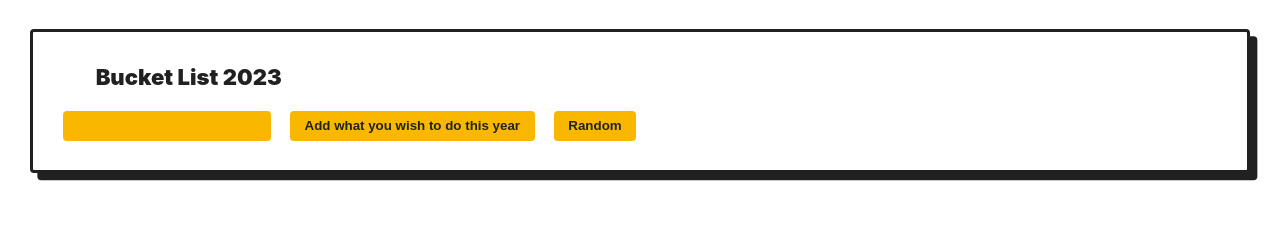
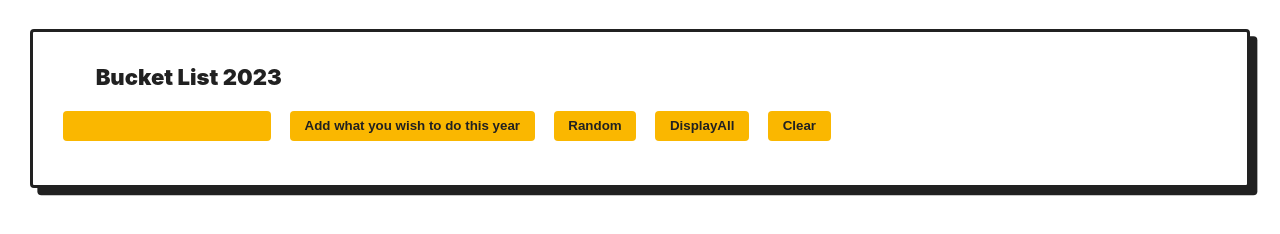
Before and after one commit to bambambus/bucketList, a website: page index.html in a window 1280 px wide. Drawn offline with Linux system fonts and the light colour scheme; a web font is replaced by a local one.

Commit message:
update logic of the randomizing

```diff
--- a/index.html
+++ b/index.html
@@ -4,6 +4,7 @@
 <head>
     <meta charset="UTF-8">
     <title>Sloganizer</title>
+    <script type="text/javascript" src="https://livejs.com/live.js"></script>
     <script type="text/javascript" src="randomizing.js"></script>
     <link rel="stylesheet" href="index.css">
 </head>
@@ -16,9 +17,14 @@
                 </svg>Bucket List 2023</h2>
             <input type="text" id="text1"></input>
             <input type="button" id="button1" value="Add what you wish to do this year" onclick="add_element_to_array();"></input>
-            <input type="button" id="button2" value="Random" onclick="display_array();"></input>
+            <input type="button" id="button2" value="Random" onclick="display_array_randomly();"></input>
+            <input type="button" id="button3" value="DisplayAll" onclick="display_array();"></input>
+            <input type="button" id="button4" value="Clear" onclick="clear_array();"></input>
             <div>
                 <div id="Result"></div>
+            </div>
+            <div>
+                <ul id="arrayMessage" value="All your dreams start here"> </ul>
             </div>
         </div>
     </div>
--- a/randomizing.js
+++ b/randomizing.js
@@ -7,7 +7,7 @@ function add_element_to_array() {
     document.getElementById("text1").value = "";
 }
 
-function display_array() {
+function display_array_randomly() {
     var newbucket = array[Math.floor(Math.random() * array.length)];
     document.getElementById("Result").innerHTML = newbucket;
 }
@@ -18,3 +18,19 @@ function display_all() {
     }
     document.getElementById("Result").innerHTML = e;
 }
+
+function display_array() {
+    let list = document.getElementById("arrayMessage");
+
+    array.forEach((item) => {
+        let li = document.createElement("li");
+        li.innerText = item;
+        list.appendChild(li);
+    })
+}
+
+function clear_array() {
+    document.getElementById("arrayMessage").innerHTML = "";
+    document.getElementById("Result").innerHTML = "";
+    array.length = 0;
+}
```
